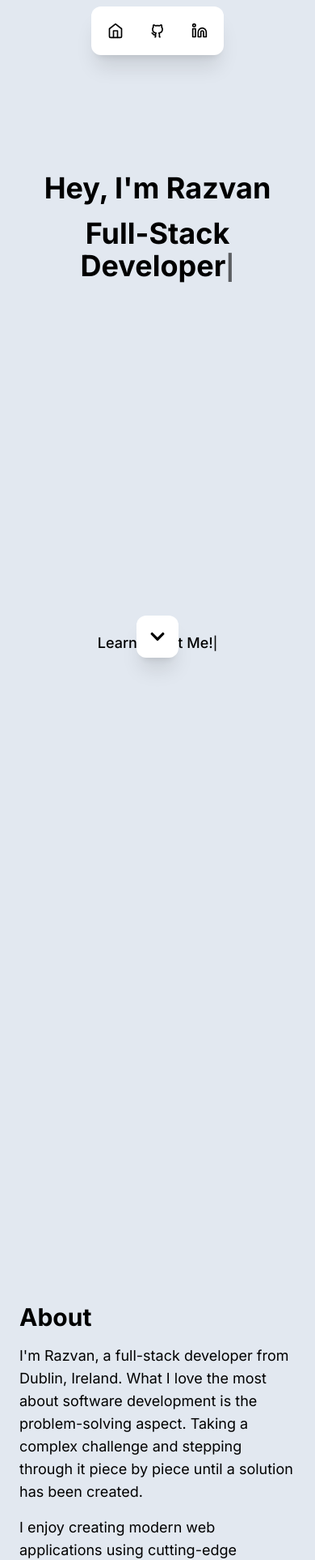
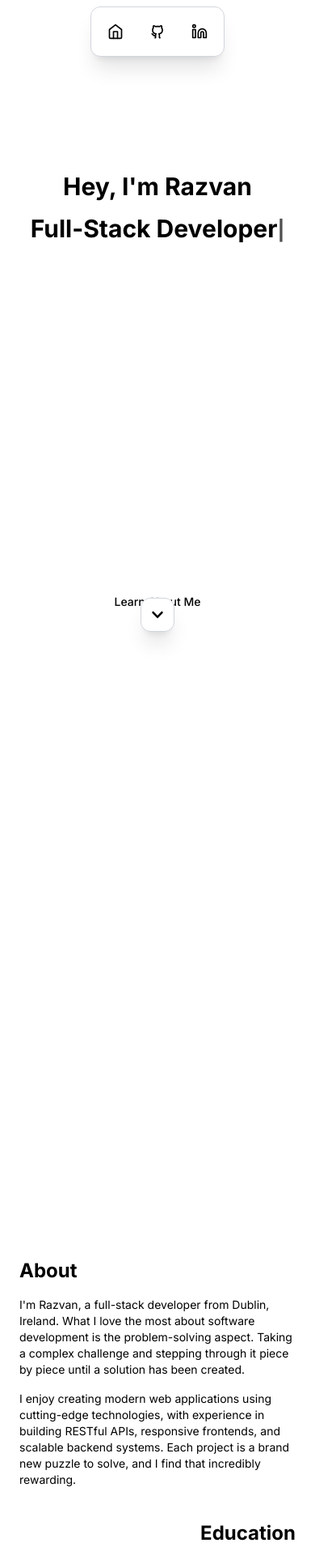
Before and after one commit to Razvan-Gorea/Portfolio-Website, a React (Vite) app in the folder Portfolio/: page / in a window 390 px wide. Shown: the top 1926 px of the page at 81% size. Built offline with nearby package versions, Linux system fonts and the light colour scheme.

Commit message:
Updated Responsive for font sizes and changed background colour

```diff
--- a/Portfolio/src/App.jsx
+++ b/Portfolio/src/App.jsx
@@ -11,7 +11,7 @@ import ScrollToNextButton from "./components/ScrollToNextButton";
 function App() {
   return (
     <>
-      <div id="top" className="min-h-screen bg-slate-200 pt-8">
+      <div id="top" className="min-h-screen bg-white pt-8">
         <NavigationBar />
         <MainHeader />
         <div id="about">
--- a/Portfolio/src/components/About.jsx
+++ b/Portfolio/src/components/About.jsx
@@ -10,13 +10,13 @@ function About() {
         isVisible ? 'opacity-100 translate-x-0' : 'opacity-0 -translate-x-8'
       }`}
     >
-      <p className="text-black text-3xl font-bold text-left mb-4 pt-10">About</p>
+      <p className="text-black responsive-text-3xl font-bold text-left mb-4 pt-10">About</p>
 
-      <p className="text-black text-lg text-left max-w-2xl mb-4">
+      <p className="text-black responsive-text-lg text-left max-w-2xl mb-4">
         I'm Razvan, a full-stack developer from Dublin, Ireland. What I love the most about software development is the problem-solving aspect. Taking a complex challenge and stepping through it piece by piece until a solution has been created.
       </p>
 
-      <p className="text-black text-lg text-left max-w-2xl mb-10">
+      <p className="text-black responsive-text-lg text-left max-w-2xl mb-10">
         I enjoy creating modern web applications using cutting-edge technologies, with experience in building RESTful APIs, responsive frontends, and scalable backend systems. Each project is a brand new puzzle to solve, and I find that incredibly rewarding.
       </p>
     </div>
--- a/Portfolio/src/components/Education.jsx
+++ b/Portfolio/src/components/Education.jsx
@@ -10,13 +10,13 @@ function Education() {
         isVisible ? "opacity-100 translate-x-0" : "opacity-0 translate-x-8"
       }`}
     >
-      <p className="text-black text-3xl text-right mb-4 font-bold">Education</p>
-      <p className="text-black text-lg text-right mb-4 max-w-2xl">
-        B.Sc. in Computer Science
+      <p className="text-black responsive-text-3xl text-right mb-4 font-bold">Education</p>
+      <p className="text-black responsive-text-lg text-right mb-4 max-w-3xl">
+        M.Sc. in Computing (Artifical intelligence) at Dublin City University (2025 - 2026)
       </p>
 
-      <p className="text-black text-lg text-right mb-5 max-w-2xl">
-        Dublin City University (2021 - 2025)
+      <p className="text-black responsive-text-lg text-right mb-5 max-w-2xl">
+        B.Sc. in Computer Science at Dublin City University (2021 - 2025)
       </p>
     </div>
   );
--- a/Portfolio/src/components/Footer.jsx
+++ b/Portfolio/src/components/Footer.jsx
@@ -3,10 +3,10 @@ function Footer() {
 
   return (
     <footer
-      className="bg-slate-200 text-white py-8 mt-10"
+      className="bg-white text-white py-8 mt-10"
     >
       <div className="container mx-auto px-4 text-center">
-        <p className="text-black text-lg">
+        <p className="text-black responsive-text-lg">
           © 2025 Razvan. All rights reserved.
         </p>
       </div>
--- a/Portfolio/src/components/MainHeader.jsx
+++ b/Portfolio/src/components/MainHeader.jsx
@@ -29,7 +29,7 @@ function MainHeader() {
 
             // Start scroll text after a delay
             setTimeout(() => {
-              const scrollString = 'Learn About Me!';
+              const scrollString = 'Learn About Me Below!';
               let scrollIndex = 0;
 
               const scrollInterval = setInterval(() => {
@@ -47,23 +47,23 @@ function MainHeader() {
 
 
   const nameComplete = nameText.length >= "Hey, I'm Razvan".length;
-  const scrollComplete = scrollText.length >= 'Learn About Me!'.length;
+  const scrollComplete = scrollText.length >= 'Learn About Me Below!'.length;
 
   return (
     <div
       ref={ref}
       className="flex flex-col items-center pt-45 px-4"
     >
-      <p className="text-black text-4xl sm:text-5xl md:text-6xl font-bold text-center mb-4">
-        {nameText}{!nameComplete && <span className="animate-pulse text-3xl sm:text-4xl md:text-5xl">|</span>}
+      <p className="text-black responsive-text-4xl sm:responsive-text-5xl md:responsive-text-6xl font-bold text-center mb-4">
+        {nameText}{!nameComplete && <span className="animate-pulse responsive-text-3xl sm:responsive-text-4xl md:responsive-text-5xl">|</span>}
       </p>
-      <p className="text-black text-4xl sm:text-5xl md:text-6xl font-bold text-center mb-8">
-        {typewriterText}{nameComplete && <span className="animate-pulse text-3xl sm:text-4xl md:text-5xl">|</span>}
+      <p className="text-black responsive-text-4xl sm:responsive-text-5xl md:responsive-text-6xl font-bold text-center mb-8">
+        {typewriterText}{nameComplete && <span className="animate-pulse responsive-text-3xl sm:responsive-text-4xl md:responsive-text-5xl">|</span>}
       </p>
 
       <div className="flex items-center justify-center gap-4 mb-170">
-        <p className="text-black text-lg font-medium mt-100">
-          {scrollText}{scrollComplete && <span className="animate-pulse text-base">|</span>}
+        <p className="text-black responsive-text-lg font-medium mt-100">
+          {scrollText}{scrollComplete && <span className="animate-pulse responsive-text-base">|</span>}
         </p>
       </div>
     </div>
--- a/Portfolio/src/components/NavigationBar.jsx
+++ b/Portfolio/src/components/NavigationBar.jsx
@@ -12,7 +12,7 @@ function NavigationBar() {
 
   return (
     <>
-      <nav className="fixed top-0 left-1/2 transform -translate-x-1/2 z-50 w-auto max-w-xs sm:max-w-xs md:max-w-sm lg:max-w-sm bg-white shadow-xl rounded-xl mt-2 sm:mt-4">
+      <nav className="fixed top-0 left-1/2 transform -translate-x-1/2 z-50 w-auto max-w-xs sm:max-w-xs md:max-w-sm lg:max-w-sm bg-white shadow-xl rounded-xl mt-2 sm:mt-4 border-1 border-gray-300">
         <div className="px-3 sm:px-4 md:px-6">
           <div className="flex justify-center items-center py-3 sm:py-4">
             <div className="flex space-x-4 sm:space-x-5 md:space-x-6">
--- a/Portfolio/src/components/ScrollToNextButton.jsx
+++ b/Portfolio/src/components/ScrollToNextButton.jsx
@@ -49,9 +49,9 @@ function ScrollToNextButton() {
   return (
     <button
       onClick={scrollToNextSection}
-      className="fixed bottom-8 left-1/2 transform -translate-x-1/2 z-50 bg-white shadow-xl rounded-xl p-4 sm:p-5 md:p-6 text-black hover:text-slate-400 transition-colors hover:bg-gray-50"
+      className="fixed bottom-16 sm:bottom-12 md:bottom-8 left-1/2 transform -translate-x-1/2 z-50 bg-white shadow-xl rounded-xl p-3 sm:p-4 md:p-5 text-black hover:text-slate-400 transition-colors hover:bg-gray-50 border-1 border-gray-300"
     >
-      <FaChevronDown className="w-5 h-5 sm:w-6 sm:h-6 md:w-7 md:h-7" />
+      <FaChevronDown className="w-4 h-4 sm:w-5 sm:h-5 md:w-6 md:h-6" />
     </button>
   );
 }
--- a/Portfolio/src/components/Technologies.jsx
+++ b/Portfolio/src/components/Technologies.jsx
@@ -30,16 +30,16 @@ function Technologies() {
           isVisible ? "opacity-100 translate-x-0" : "opacity-0 -translate-x-8"
         }`}
       >
-        <p className="text-black text-3xl text-left mb-4 font-bold">Skills</p>
+        <p className="text-black responsive-text-3xl text-left mb-4 font-bold">Skills</p>
         <div className="flex flex-wrap gap-3 justify-start mb-40 max-w-2xl">
           {skills.map((skill) => {
             const IconComponent = skill.icon;
             return (
               <div
                 key={skill.name}
-                className="px-4 py-2 rounded-full border-2 bg-white border-gray-300 text-black text-lg flex items-center gap-2"
+                className="px-4 py-2 rounded-full border-2 bg-white border-gray-300 text-black responsive-text-lg flex items-center gap-2"
               >
-                <IconComponent className="text-lg" />
+                <IconComponent className="responsive-text-lg" />
                 {skill.name}
               </div>
             );
--- a/Portfolio/src/index.css
+++ b/Portfolio/src/index.css
@@ -1,7 +1,7 @@
 @import "tailwindcss";
 
 body {
-  background-color: #e2e8f0;
+  background-color: white;
   font-family: 'Inter', -apple-system, BlinkMacSystemFont, 'Segoe UI', sans-serif;
 }
 
@@ -13,3 +13,31 @@ body {
 #root.loaded {
   opacity: 1;
 }
+
+/* Responsive typography utilities */
+@media (max-width: 640px) {
+  .responsive-text-3xl { font-size: 1.5rem; line-height: 2rem; }
+  .responsive-text-4xl { font-size: 1.875rem; line-height: 2.25rem; }
+  .responsive-text-5xl { font-size: 2.25rem; line-height: 2.5rem; }
+  .responsive-text-6xl { font-size: 2.5rem; line-height: 1; }
+  .responsive-text-lg { font-size: 0.875rem; line-height: 1.25rem; }
+  .responsive-text-base { font-size: 0.75rem; line-height: 1rem; }
+}
+
+@media (min-width: 641px) and (max-width: 768px) {
+  .responsive-text-3xl { font-size: 1.875rem; line-height: 2.25rem; }
+  .responsive-text-4xl { font-size: 2.25rem; line-height: 2.5rem; }
+  .responsive-text-5xl { font-size: 3rem; line-height: 1; }
+  .responsive-text-6xl { font-size: 3.75rem; line-height: 1; }
+  .responsive-text-lg { font-size: 1rem; line-height: 1.5rem; }
+  .responsive-text-base { font-size: 0.875rem; line-height: 1.25rem; }
+}
+
+@media (min-width: 769px) {
+  .responsive-text-3xl { font-size: 1.875rem; line-height: 2.25rem; }
+  .responsive-text-4xl { font-size: 2.25rem; line-height: 2.5rem; }
+  .responsive-text-5xl { font-size: 3rem; line-height: 1; }
+  .responsive-text-6xl { font-size: 3.75rem; line-height: 1; }
+  .responsive-text-lg { font-size: 1.125rem; line-height: 1.75rem; }
+  .responsive-text-base { font-size: 1rem; line-height: 1.5rem; }
+}
```
Also changed, not shown: Portfolio/src/components/Projects.jsx (+5 -5 lines).
